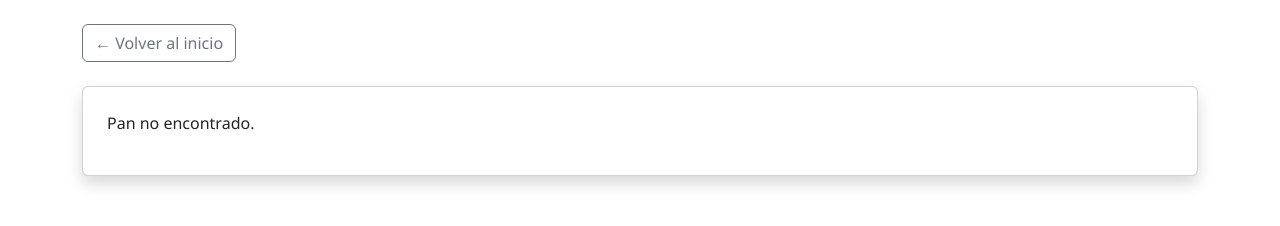
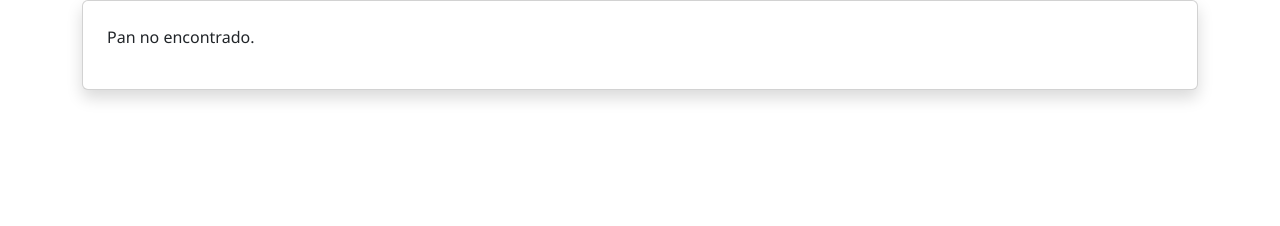
Before and after one commit to DevIan28/delicias-web, a plain HTML site: page detalle.html in a window 1280 px wide. Drawn offline with nearby package versions, Linux system fonts and the light colour scheme.

Commit message:
eliminacion de boton

```diff
--- a/detalle.html
+++ b/detalle.html
@@ -8,12 +8,6 @@
   <link rel="stylesheet" href="css/styles.css"/>
 </head>
 <body>
-
-  <!-- Volver -->
-  <div class="container my-4">
-    <a href="index.html" class="btn btn-outline-secondary">← Volver al inicio</a>
-  </div>
-
   <!-- Detalle del producto -->
   <div class="container">
     <div id="detalle-pan" class="card p-4 shadow">
```
